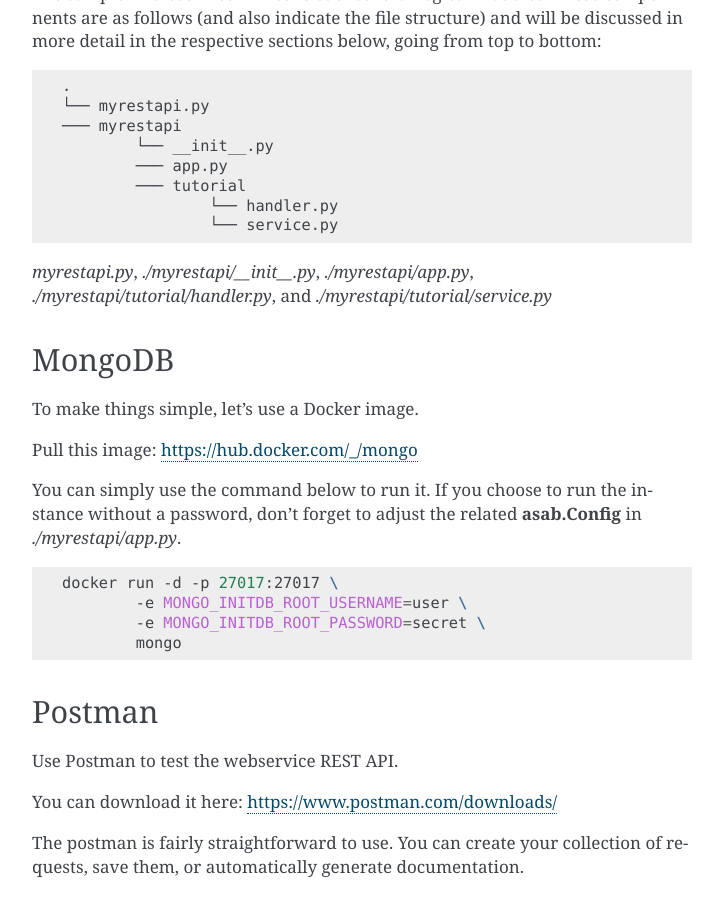
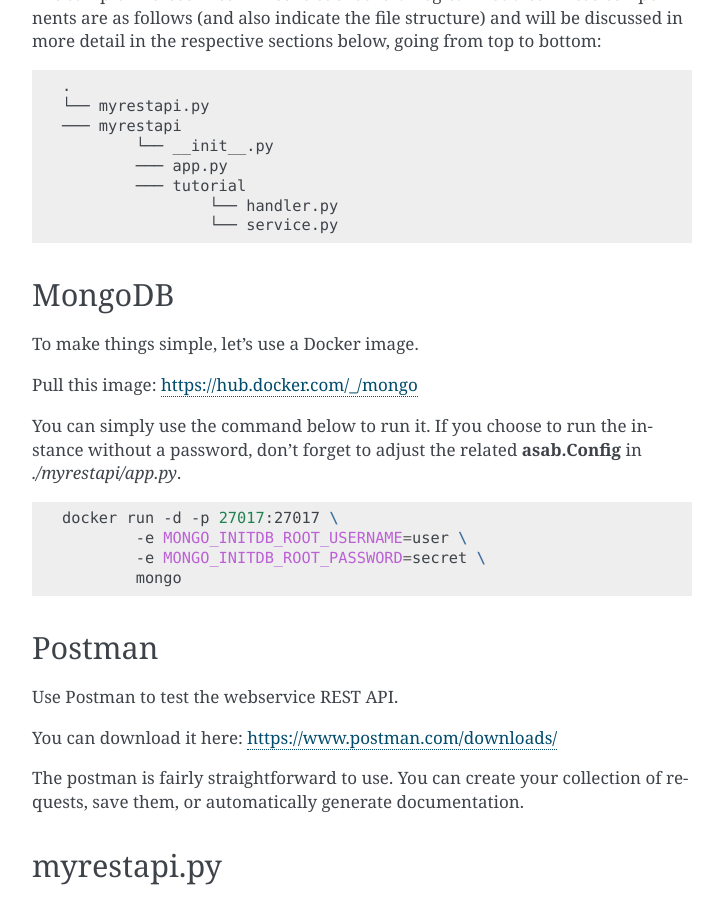
Before and after one commit to TeskaLabs/asab, a Sphinx documentation site: the page built from doc/tutorial/web/chapter2.rst, in a window 1280 px wide and 900 px high, scrolled down 695 px. Shown: the whole window, without its empty margins (388-1111 px from the left). Built offline with Sphinx 7.4.7, drawn with Linux system fonts in a browser that asks for light colours; pages that are not in the unit, such as notebooks, are missing from menus.

Commit message:
ugly italic removed

```diff
--- a/doc/tutorial/web/chapter2.rst
+++ b/doc/tutorial/web/chapter2.rst
@@ -34,8 +34,6 @@ These components are as follows (and also indicate the file structure) and will
 			└── handler.py
 			└── service.py
 
-
-`myrestapi.py`, `./myrestapi/__init__.py`, `./myrestapi/app.py`, `./myrestapi/tutorial/handler.py`, and `./myrestapi/tutorial/service.py`
 
 
 MongoDB
```
